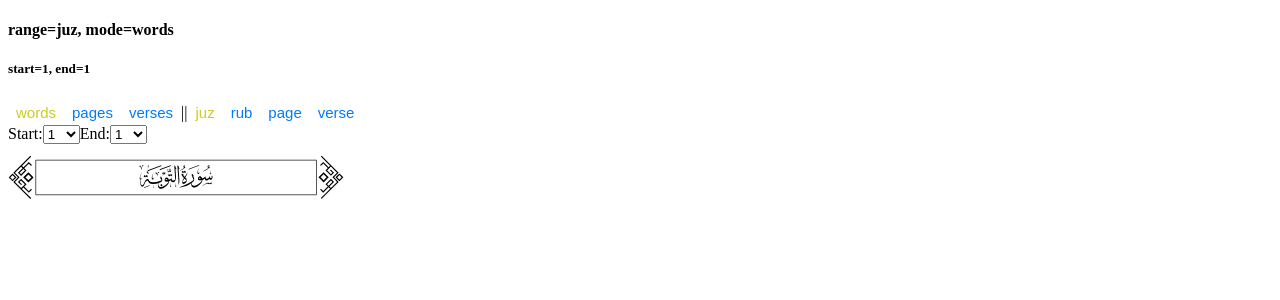
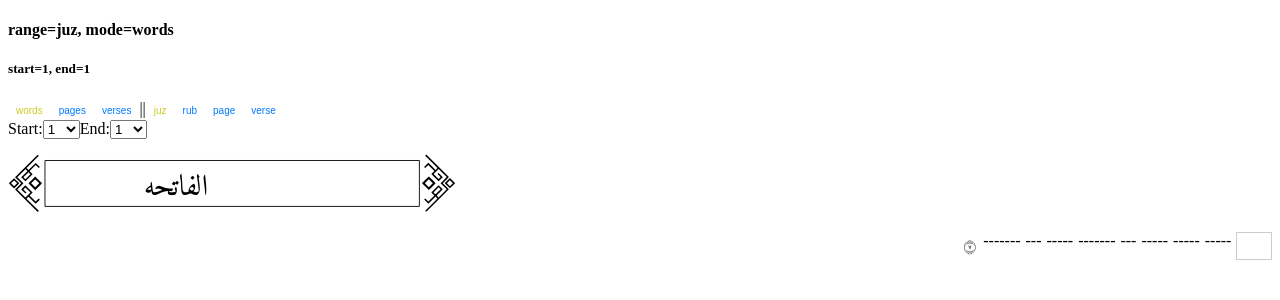
Before and after one commit to Ehabw57/QuranLink, a Vue app in the folder client/: page / in a window 1280 px wide. Shown: the top 300 px of the page. Built offline with nearby package versions, Linux system fonts and the light colour scheme.

Commit message:
New clinet components

```diff
--- a/client/src/App.vue
+++ b/client/src/App.vue
@@ -6,27 +6,34 @@
   <ButtonOptions :options="ranges" v-model="range" />
   <VerseSelector v-if="range=='verse'" :chapters="chapters" v-model="verseValue" />
   <RangeSelector :limit='40' v-else v-model="value"/>
-  <SurahBorder :surahName="chapters[8].name" />
+  <SurahBorder :surahName="surahName" />
+  <testVerse :verse="verses" />
+
 </template>
 
 <script>
-  import ButtonOptions from './components/ButtonOptions.vue';
-  import RangeSelector from './components/RangeSelector.vue';
-  import VerseSelector from './components/VerseSelector.vue';
-  import SurahBorder from './components/SurahBorder.vue';
   export default {
-    components: {ButtonOptions, RangeSelector, SurahBorder, VerseSelector},
     name: 'App',
     data () {
       return {
+        surahName: 'الفاتحه',
+        word: 'koors',
         chapters: [{"id":1,"name":"الفاتحة","en_name":"Al-Fatihah","ayahs_count":7},{"id":2,"name":"البقرة","en_name":"Al-Baqarah","ayahs_count":286},{"id":3,"name":"آل عمران","en_name":"Ali 'Imran","ayahs_count":200},{"id":4,"name":"النساء","en_name":"An-Nisa","ayahs_count":176},{"id":5,"name":"المائدة","en_name":"Al-Ma'idah","ayahs_count":120},{"id":6,"name":"الأنعام","en_name":"Al-An'am","ayahs_count":165},{"id":7,"name":"الأعراف","en_name":"Al-A'raf","ayahs_count":206},{"id":8,"name":"الأنفال","en_name":"Al-Anfal","ayahs_count":75},{"id":9,"name":"التوبة","en_name":"At-Tawbah","ayahs_count":129},{"id":10,"name":"يونس","en_name":"Yunus","ayahs_count":109},{"id":11,"name":"هود","en_name":"Hud","ayahs_count":123},{"id":12,"name":"يوسف","en_name":"Yusuf","ayahs_count":111},{"id":13,"name":"الرعد","en_name":"Ar-Ra'd","ayahs_count":43},{"id":14,"name":"ابراهيم","en_name":"Ibrahim","ayahs_count":52},{"id":15,"name":"الحجر","en_name":"Al-Hijr","ayahs_count":99},{"id":16,"name":"النحل","en_name":"An-Nahl","ayahs_count":128},{"id":17,"name":"الإسراء","en_name":"Al-Isra","ayahs_count":111},{"id":18,"name":"الكهف","en_name":"Al-Kahf","ayahs_count":110},{"id":19,"name":"مريم","en_name":"Maryam","ayahs_count":98},{"id":20,"name":"طه","en_name":"Taha","ayahs_count":135},{"id":21,"name":"الأنبياء","en_name":"Al-Anbya","ayahs_count":112},{"id":22,"name":"الحج","en_name":"Al-Hajj","ayahs_count":78}],
         modes: ['words', 'pages', 'verses'],
         ranges: ['juz', 'rub', 'page', 'verse'],
         range: 'juz',
         mode: 'words',
         value: {start: 1, end:1},
-        verseValue: {sc: 1, sv: 1, ec: 1, ev: 1}
+        verseValue: {sc: 1, sv: 1, ec: 1, ev: 1},
+        verses: {"glyph": "ﰆ", "id":7,"surah_id":1,"number":7,"text":["صِرَٰطَ","ٱلَّذِينَ","أَنۡعَمۡتَ","عَلَيۡهِمۡ","غَيۡرِ","ٱلۡمَغۡضُوبِ","عَلَيۡهِمۡ","وَلَا","ٱلضَّآلِّينَ"],"simple_text":["صراط","الذين","أنعمت","عليهم","غير","المغضوب","عليهم","ولا","الضالين"],"page":1,"juz":1,"rub":0}
         }
-      }
+      },
     }
 </script>
+<style scoped>
+div.conot {
+  display: flex;
+  justify-content: center;
+  flex-direction: row-reverse;
+}
+</style>
--- a/client/src/components/ButtonOptions.vue
+++ b/client/src/components/ButtonOptions.vue
@@ -33,7 +33,7 @@ button {
   border: none;
   color: #007bff;
   cursor: pointer;
-  font-size: 15px;
+  font-size: 10px;
   padding: 4px 8px;
 }
 
--- a/client/src/components/SurahBorder.vue
+++ b/client/src/components/SurahBorder.vue
@@ -27,23 +27,24 @@ export default {
   .image-container {
     position: relative;
     display: inline-block;
-    width: 100%;
     max-width: 21em;
   }
 
   .image-container img {
-    width: 100%;
+    width: 35vw;
     height: auto;
   }
 
   .text-overlay {
     position: absolute;
     font-family: 'SurahName', sans-serif;
+    margin: 0;
+    padding: 0;
     top: 50%;
     left: 50%;
     transform: translate(-50%, -50%);
     color: black;
-    font-size: 1.8em;
+    font-size: 3vw;
     text-align: center;
   }
 </style>
--- /dev/null
+++ b/client/src/components/displayWord.vue
@@ -0,0 +1,18 @@
+<template>
+  <p class="quran-text">
+  <slot/>
+  </p>
+</template>
+
+<style scoped>
+@font-face {
+  font-family: "Uthmani";
+  src: url('../assets/fonts/Uthmanic.woff') format('woff');
+}
+
+p.quran-text {
+  font-family: "Uthmani";
+  display: inline-block;
+  margin: 0 2px;
+}
+</style>
--- /dev/null
+++ b/client/src/components/inputBox.vue
@@ -0,0 +1,122 @@
+<template>
+  <input
+  ref="input"
+  :class="{'shake': isShaking}"
+  type="text"
+  v-model="inputValue"
+  @input="handleInput"
+  @keydown="handleKeydown"
+  :style="{ width: inputWidth }">
+</template>
+
+  <script>
+    export default {
+      props: {
+        expected :{
+          type: String,
+          required: true
+        }
+      },
+      emits: ['correct'],
+      data() {
+        return {
+          inputValue: '',
+          hint: '',
+          isShaking: false
+        }
+      },
+      computed: {
+        inputWidth() {
+          return `${this.expected.length}ch`;
+        }
+      },
+      methods: {
+        handleInput () {
+          this.inputValue = this.inputValue.trim();
+          if (this.inputValue.length == this.expected.length) {
+            const errorRate = this.leDistance(this.inputValue, this.expected) / this.expected.length * 100;
+            if (errorRate < 15) {
+              this.emitCorrect();
+            } else {
+              this.isShaking = true;
+              setTimeout(() => {
+                this.inputValue = this.hint;
+                this.isShaking = false;
+              },400)
+            }
+          }
+        },
+        handleKeydown(event) {
+          if (event.shiftKey) {
+            if (event.code === 'Enter') this.emitCorrect();
+            if (event.code === 'Space') this.addHint();
+          }
+        },
+        addHint() {
+          if (this.hint.length < this.expected.length - 1) {
+            this.hint += this.expected[this.hint.length];
+            this.inputValue = this.hint;
+          }
+        },
+        leDistance(a, b) {
+          const matrix = [];
+
+          for (let i = 0; i <= a.length; i++) {
+            matrix[i] = [i];
+          }
+          for (let j = 0; j <= b.length; j++) {
+            matrix[0][j] = j;
+          }
+
+          for (let i = 1; i <= a.length; i++) {
+            for (let j = 1; j <= b.length; j++) {
+              const cost = a[i - 1] === b[j - 1] ? 0 : 1;
+              matrix[i][j] = Math.min(
+                matrix[i - 1][j] + 1,
+                matrix[i][j - 1] + 1,
+                matrix[i - 1][j - 1] + cost
+              );
+            }
+          }
+
+          return matrix[a.length][b.length];
+        },
+        emitCorrect() {
+          this.$emit('correct');
+          this.inputValue = '';
+        },
+        focus() {
+          this.$refs.input.focus();
+        }
+      }
+    }
+  </script>
+
+  <style scoped>
+
+input {
+  background-color: transparent;
+  border: 1px solid #ccc;
+  outline: none;
+  text-align: center;
+  transition: all 0.3s ease;
+}
+
+input:focus {
+  border-color: #42b983;
+  box-shadow: 0 0 0 2px rgba(66, 185, 131, 0.2);
+  padding: 0;
+}
+
+.shake {
+  position: relative;
+  animation: shake 0.4s ease-in-out;
+}
+
+@keyframes shake {
+  0%, 100% { color: black; background-color: transparent; left: 0; }
+  25% { left: -4px; }
+  50% { color: white; background-color: #e20; left: 4px; }
+  75% { left: -4px; }
+}
+</style>
--- /dev/null
+++ b/client/src/components/testVerse.vue
@@ -0,0 +1,56 @@
+<template>
+  <div class="testContainer">
+  <div class="testContainer" v-for="(word, index) in verse.text" :key="index" >
+    <displayWord  v-if="activeIndex > index">{{ word }}</displayWord>
+    <inputBox :ref="`input${index}`" :expected="simpleText[index]" v-else-if="activeIndex === index" @correct="handleCorrect" />
+    <label v-else >{{ getDashes(index) }}</label>
+  </div>
+  <displayWord>{{verse.glyph}}</displayWord>
+  </div>
+</template>
+
+<script>
+  import { store } from '../store.js';
+
+  export default {
+    props: {
+      verse: { type: Object, required: true }
+    },
+    data() {
+      return {
+        store
+      }
+    },
+    computed: {
+      activeIndex() {
+        return this.store.currentInputIndex
+      },
+      simpleText() {
+      return this.verse.simple_text;
+      }
+    },
+    methods: {
+      getDashes(index) {
+        return '-'.repeat(this.verse.simple_text[index].length);
+      },
+      handleCorrect() {
+          this.store.incrementIndex();
+        if (this.activeIndex < this.simpleText.length) {
+          this.$nextTick(() => {
+            const nextInput = this.$refs[`input${this.activeIndex}`][0];
+            nextInput.focus();
+          });
+        }
+      },
+    }
+  }
+</script>
+<style scoped>
+div.testContainer {
+  display: flex;
+  justify-content: flex-start;
+  flex-direction: row-reverse;
+  gap: 5px;
+}
+
+</style>
--- a/client/src/main.js
+++ b/client/src/main.js
@@ -1,4 +1,22 @@
 import { createApp } from 'vue'
 import App from './App.vue'
 
-createApp(App).mount('#app')
+import ButtonOptions from './components/ButtonOptions.vue';
+import RangeSelector from './components/RangeSelector.vue';
+import VerseSelector from './components/VerseSelector.vue';
+import SurahBorder from './components/SurahBorder.vue';
+import displayWord from './components/displayWord.vue';
+import inputBox from './components/inputBox.vue';
+import testVerse from './components/testVerse.vue';
+
+const app = createApp(App)
+
+app
+  .component('ButtonOptions', ButtonOptions)
+  .component('RangeSelector', RangeSelector)
+  .component('VerseSelector', VerseSelector)
+  .component('SurahBorder', SurahBorder)
+  .component('displayWord', displayWord)
+  .component('inputBox', inputBox)
+  .component('testVerse', testVerse)
+  .mount('#app')
--- /dev/null
+++ b/client/src/store.js
@@ -0,0 +1,11 @@
+import { reactive } from "vue";
+
+export const store = reactive({
+  currentInputIndex: 0,
+  incrementIndex () {
+    this.currentInputIndex++
+  },
+  resetIndex () {
+    this.currentInputIndex = 0
+  }
+})
```
Also changed, not shown: client/src/components/RangeSelector.vue (line endings or trailing spaces).
